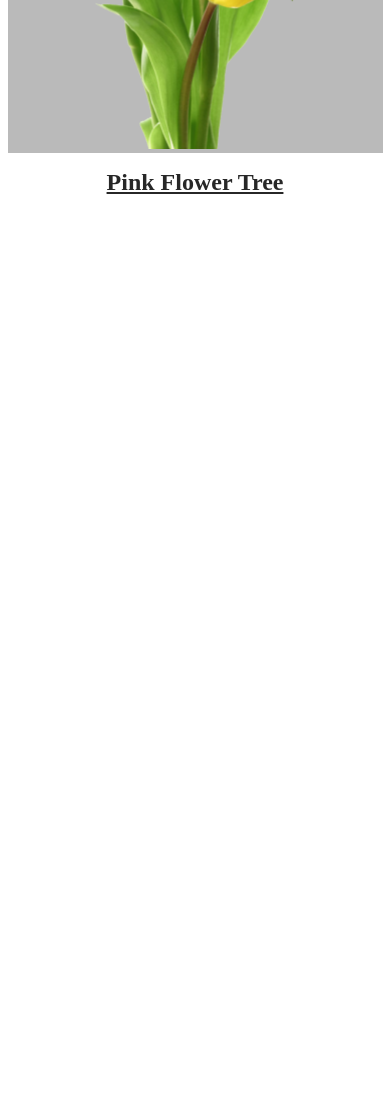
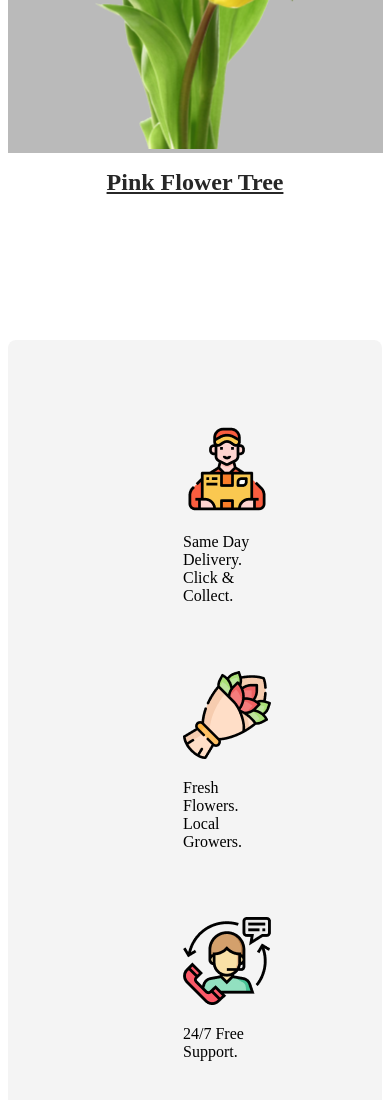
Before and after one commit to NusratJahanNila/flower-shop-website, a plain HTML site: page index.html in a window 390 px wide. Shown: the part 3225-4325 px from the top of the page. Before the commit the page ends 3445 px from the top, so only its background shows below. Drawn offline with Linux system fonts and the light colour scheme.

Commit message:
added support section and made it responsive

```diff
--- a/css/style.css
+++ b/css/style.css
@@ -89,6 +89,29 @@
     font-weight: bold;
 }
 
+/* support section */
+.support{
+    margin-top: 128px;
+
+}
+.delivery-img{
+    display: grid;
+    grid-template-columns: repeat(3,1fr);
+    /* gap: 100px; */
+    background-color: rgba(39, 39, 39, 0.05);
+    padding: 85px 175px ;
+    border-radius: 8px;
+}
+.delivery-img-card{
+    margin: 0 auto;
+}
+
+
+
+
+
+
+
 /* responsive for mobile device */
 @media screen and (max-width:576px) {
     /* banner */
@@ -108,12 +131,20 @@
         width: 100%;
     }
     /* featured */
-    .featured-img{
+    .featured-img,
+    .delivery-img{
         grid-template-columns: repeat(1,1fr);
     }
     .feature-flower{
         padding: 90px 30px 0px 30px;
     }
+
+    /* support section */
+    .delivery-img{
+        gap: 50px;
+    }
+
+
 }
 
 
@@ -137,6 +168,7 @@
     .banner-img img{
         width: 100%;
     }
+
     /* featured */
      .featured-img{
         grid-template-columns: repeat(2,1fr);
@@ -144,4 +176,9 @@
     .feature-flower{
         padding: 90px 30px 0px 30px;
     }
+
+    /* support section */
+    .delivery-img{
+        gap: 50px;
+    }
 }
--- a/index.html
+++ b/index.html
@@ -51,6 +51,29 @@
                 </div>
             </div>
         </section>
+        <!-- support section -->
+        <section class="support width">
+            <div class="delivery-img">
+                <div class="delivery-img-card">
+                    <div class="">
+                        <img src="./Flower Asset/Group 57.png" alt="">
+                    </div>
+                    <p>Same Day Delivery. Click & Collect.</p>
+                </div>
+                <div class="delivery-img-card">
+                    <div class="">
+                        <img src="./Flower Asset/Group 58.png" alt="">
+                    </div>
+                    <p>Fresh Flowers. Local Growers.</p>
+                </div>
+                <div class="delivery-img-card">
+                    <div class="">
+                        <img src="./Flower Asset/Group 59.png" alt="">
+                    </div>
+                    <p>24/7 Free Support.</p>
+                </div>
+            </div>
+        </section>
     </main>
     <footer>
 
```
